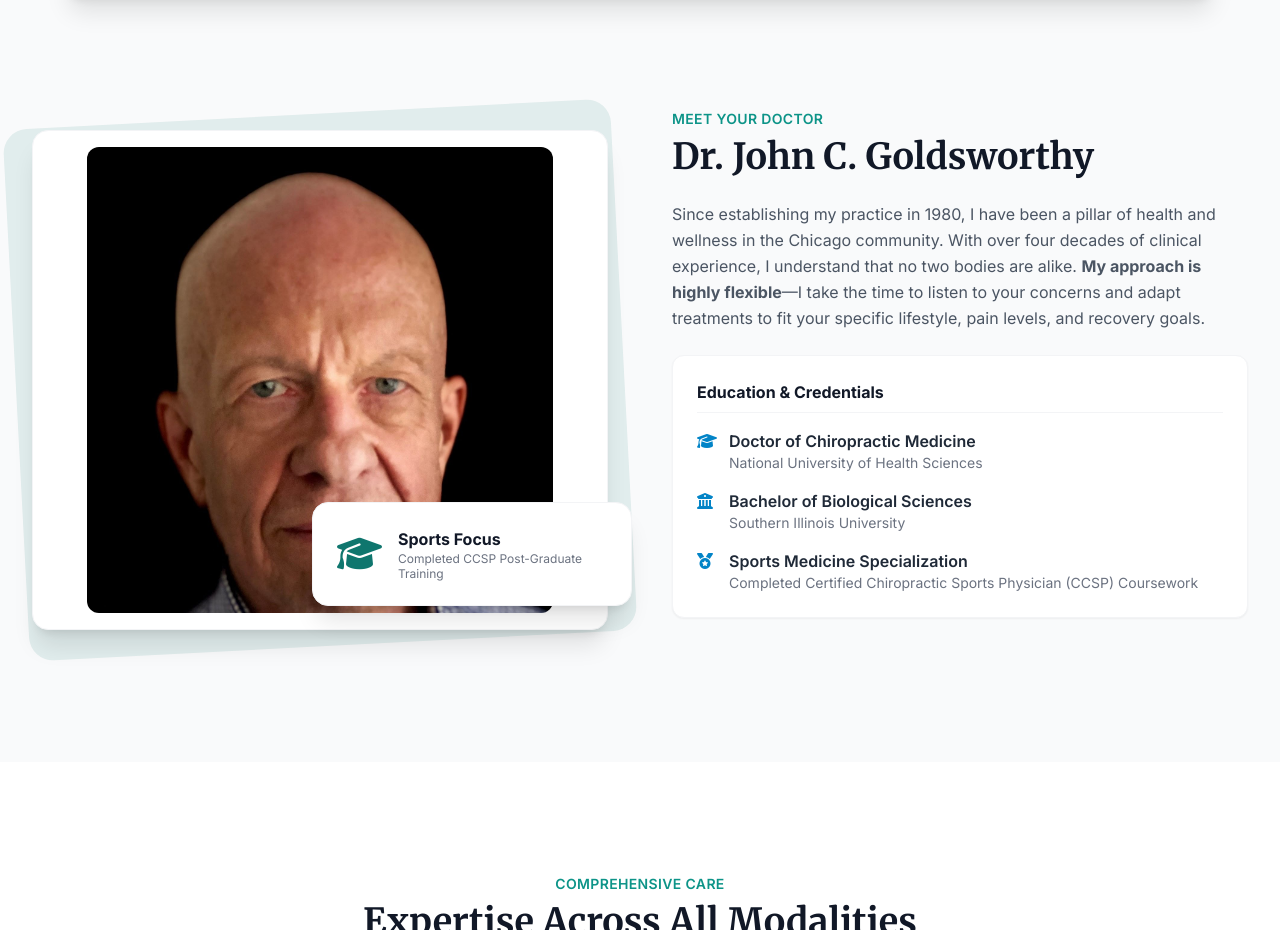
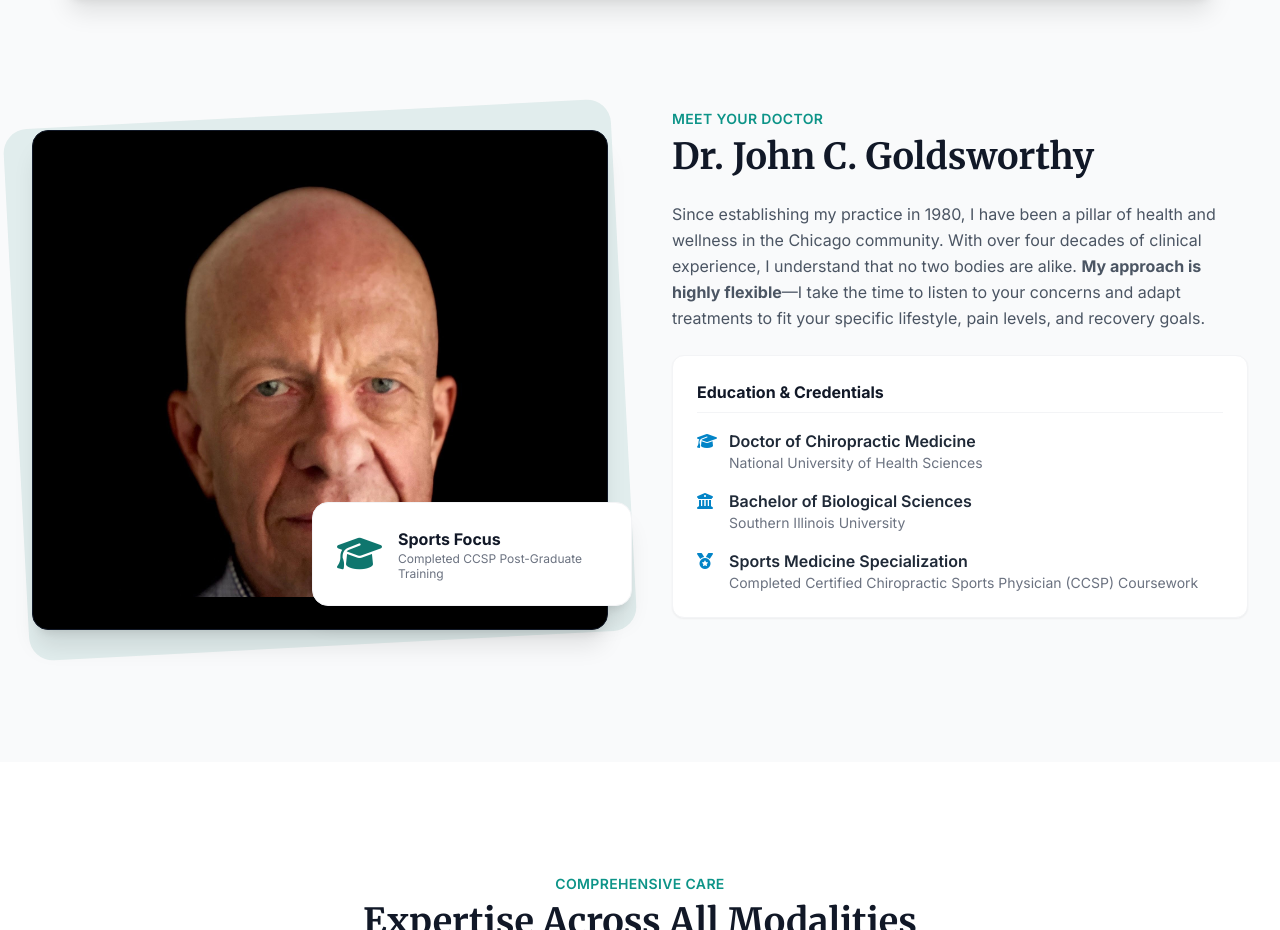
Before and after one commit to dasura21/JohnGoldsworthyChiro, a plain HTML site: page index.html in a window 1280 px wide. Shown: the part 1007-1937 px from the top of the page. Drawn offline with nearby package versions, Linux system fonts and the light colour scheme.

Commit message:
Change image frame background to black
Updated the background color of the image frame from white to black for a new design.

```diff
--- a/index.html
+++ b/index.html
@@ -176,8 +176,8 @@
                 <div class="lg:w-1/2 relative flex justify-center w-full">
                     <div class="absolute -inset-4 bg-secondary-500/10 rounded-3xl transform -rotate-3"></div>
 
-                    <!-- We wrap the image in a padded frame with white background so the full portrait size is shown (zoomed out look) -->
-                    <div class="relative overflow-hidden rounded-2xl bg-white shadow-xl border border-gray-100 p-4 w-full h-[500px] flex items-center justify-center">
+                    <!-- We wrap the image in a padded frame with black background so the full portrait size is shown (zoomed out look) -->
+                    <div class="relative overflow-hidden rounded-2xl bg-black shadow-xl border border-gray-900 p-8 w-full h-[500px] flex items-center justify-center">
                         <img src="John Cover Photo.jpg"
                              alt="Dr. John C. Goldsworthy"
                              class="rounded-xl max-w-full max-h-full object-contain"
```
